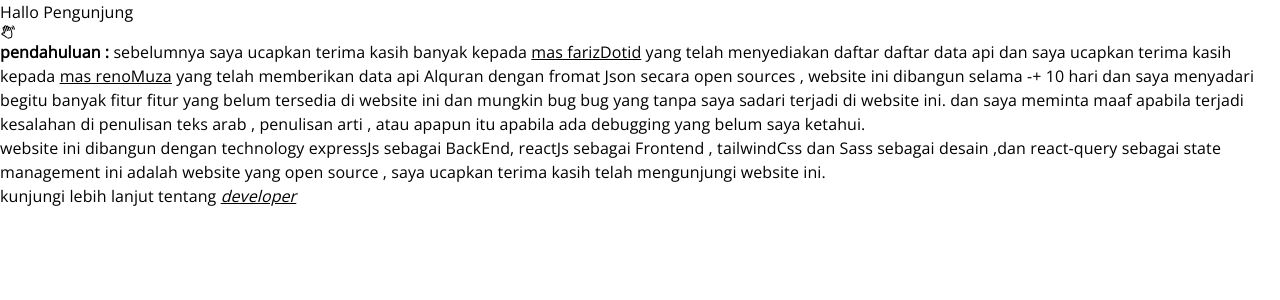
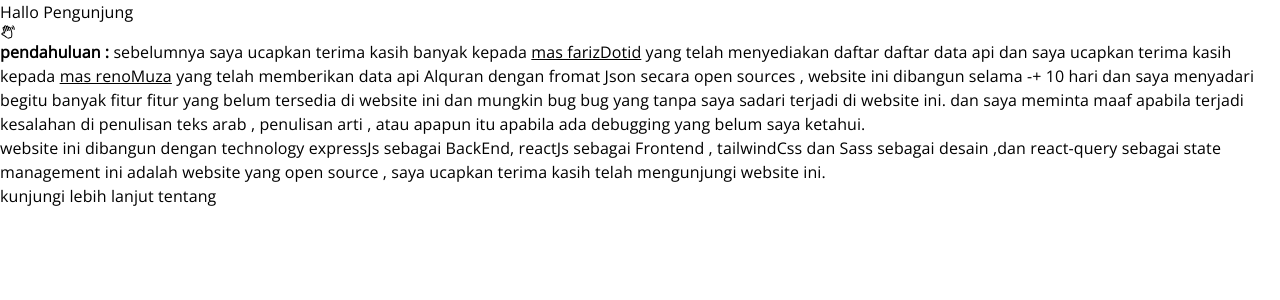
Before and after one commit to hajir1/quranku, a React (Vite) app in the folder fe/: page /informasi in a window 1280 px wide. Shown: the top 300 px of the page. Built offline with nearby package versions, Linux system fonts and the light colour scheme; a web font is replaced by a local one.

Commit message:
harikesembilan

```diff
--- a/fe/src/page/Information.jsx
+++ b/fe/src/page/Information.jsx
@@ -38,9 +38,9 @@ const Information = () => {
           kunjungi lebih lanjut tentang{" "}
           <u>
             <i>
-              <a href="https://hajir1.github.io/portofolio" target="_blank">
+              {/* <a href="https://hajir1.github.io/portofolio" target="_blank">
                 developer
-              </a>
+              </a> */}
             </i>
           </u>
         </p>
--- a/fe/src/services/service.js
+++ b/fe/src/services/service.js
@@ -1,6 +1,6 @@
 import axios from "axios";
 
-const API_BASE_URL = "http://192.168.27.243:3005";
+const API_BASE_URL = "http://192.168.1.11:3005";
 export const getAlQuranSurah = async () => {
   const response = await fetch("https://api.alquran.cloud/v1/surah");
   if (!response.ok) {
```
Also changed, not shown: 1 other file (tests, documents, lock files or other folders).
